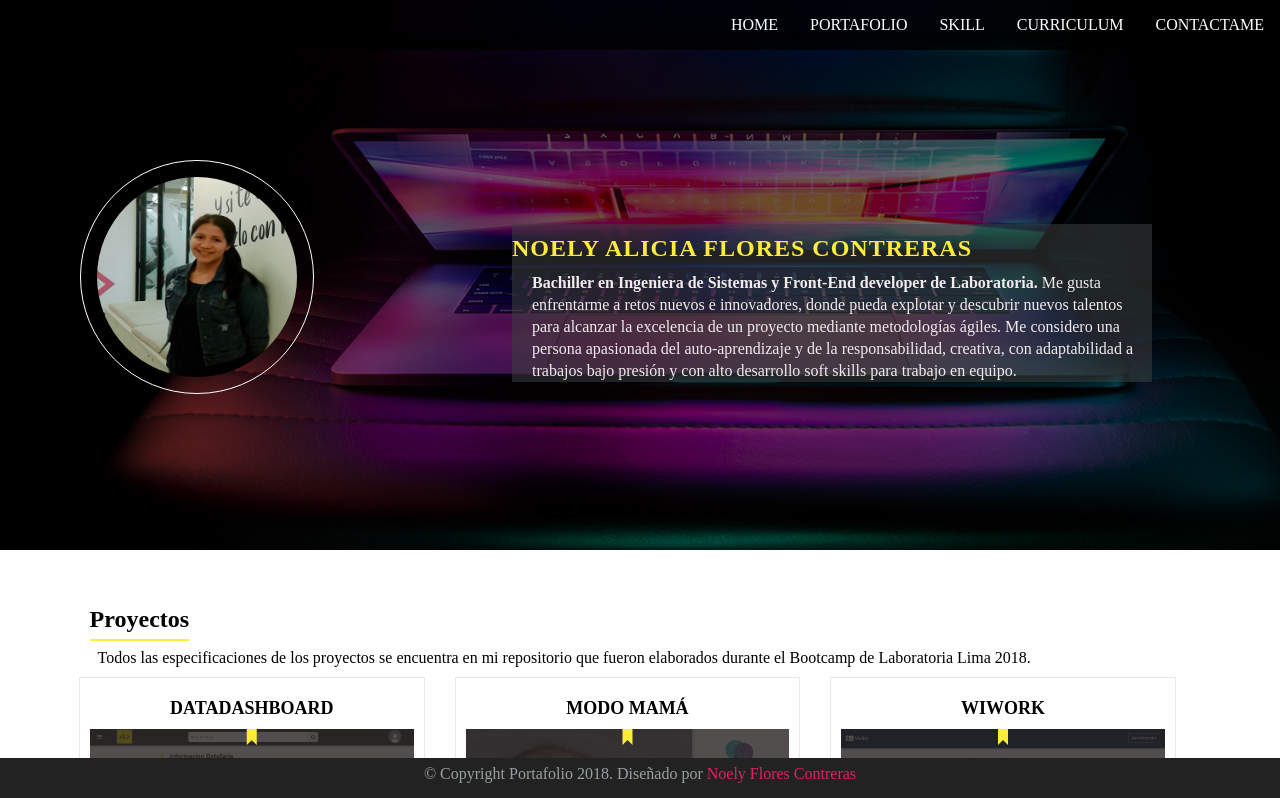
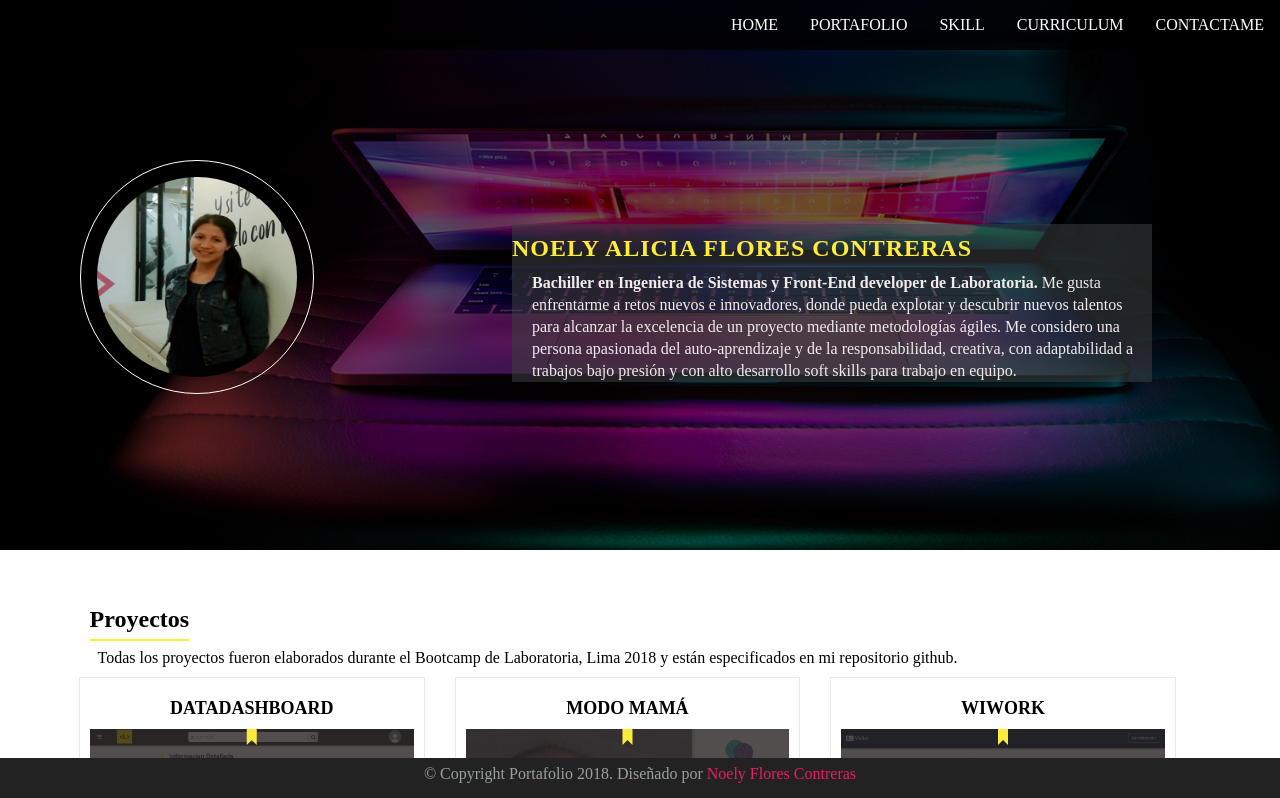
Before and after one commit to NoelyFlores/NoelyFlores, a website: page src/index.html in a window 1280 px wide. Shown: the top 798 px of the page. Drawn offline with Linux system fonts and the light colour scheme; files whose address does not match are found by name.

Commit message:
txt proyectos modificado

```diff
--- a/src/index.html
+++ b/src/index.html
@@ -46,7 +46,7 @@
     <div class="contacto" id="proyectos">
       <div class="portafolio">
           <label>Proyectos</label><br>
-          <p>Todos las especificaciones de los proyectos se encuentra en mi repositorio que fueron elaborados durante el Bootcamp de Laboratoria Lima 2018.</p>
+          <p>Todas los proyectos fueron elaborados durante el Bootcamp de Laboratoria, Lima 2018 y están especificados en mi repositorio github.</p>
       </div>
       <div class="we-focus">
               <div class="atajos-focus-grids">
```
